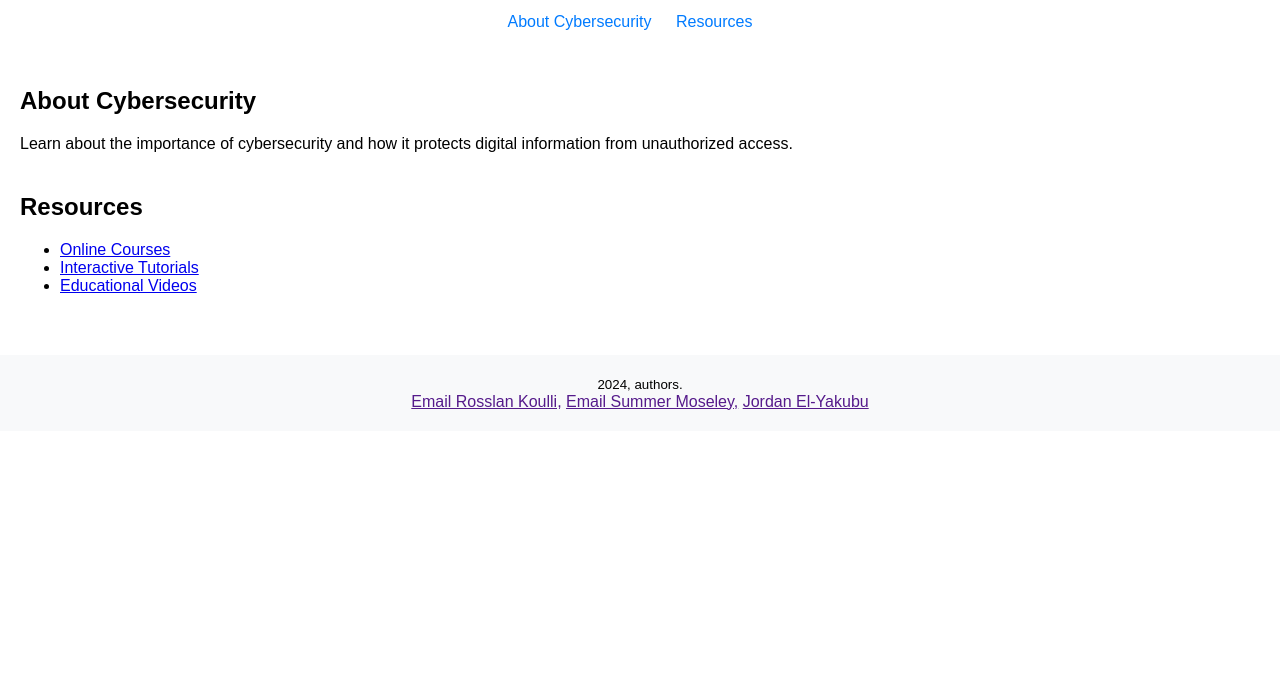
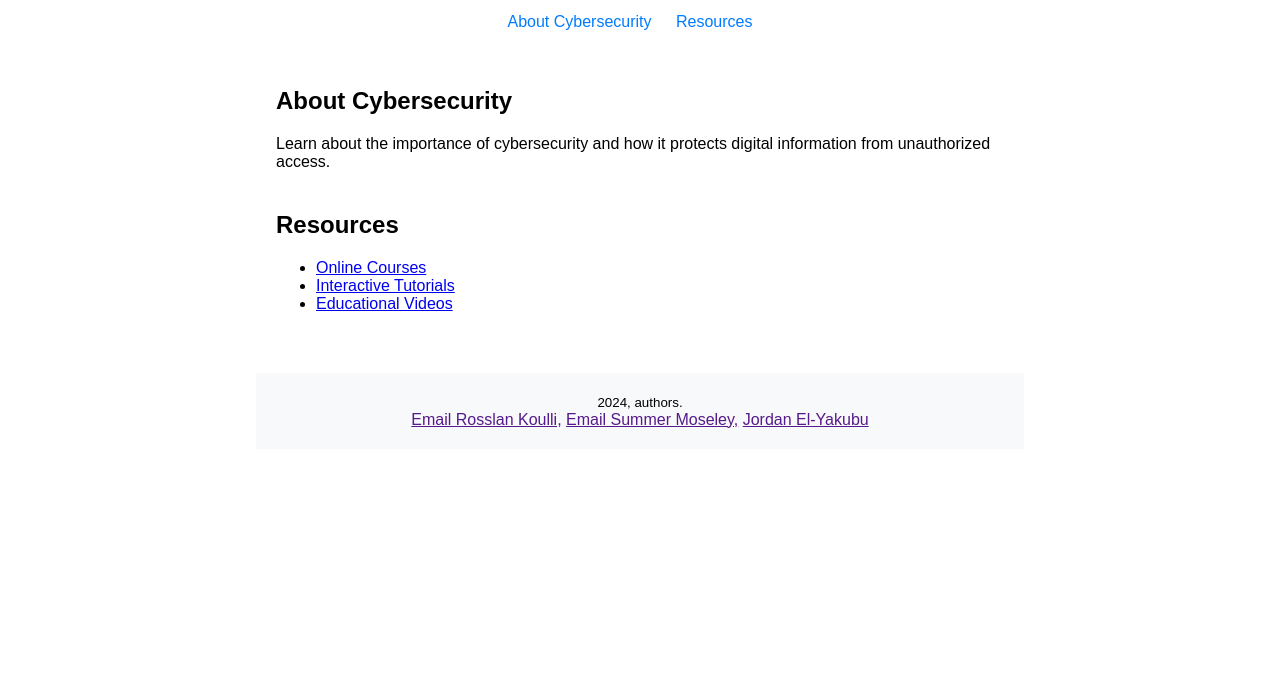
Before and after one commit to RosslanKoulli/Semester-2-CompIndustry, a plain HTML site: page index.html in a window 1280 px wide. Shown: the part 123-800 px from the top of the page. Drawn offline with Linux system fonts and the light colour scheme.

Commit message:
added margin

```diff
--- a/stylesheet.css
+++ b/stylesheet.css
@@ -1,7 +1,6 @@
 body {
   font-family: Arial, sans-serif;
-  margin: 0;
-  padding: 0;
+  margin: 0 20%;
 }
 
 header {
```
